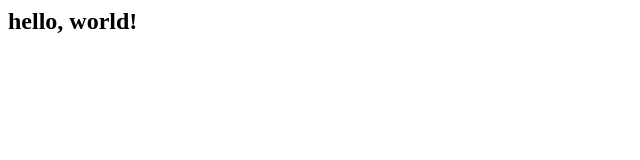
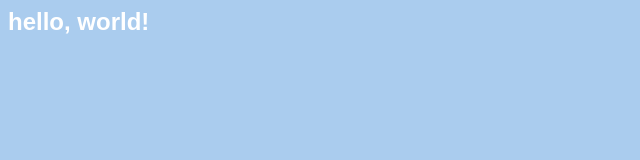
Before and after one commit to kogcyc/aba, a plain HTML site: page index.html in a window 1280 px wide. Shown: the whole page, without its empty margins (0-640 px from the left). Drawn offline with Linux system fonts and the light colour scheme.

Commit message:
Update index.html

```diff
--- a/index.html
+++ b/index.html
@@ -1,2 +1,10 @@
-
+<head>
+  <style>
+    html {
+      background-color: #ace;
+      color: #fff;
+      font-family: sans-serif;
+    }
+  </style>
+</head>
 <h2>hello, world!</h2>
```
